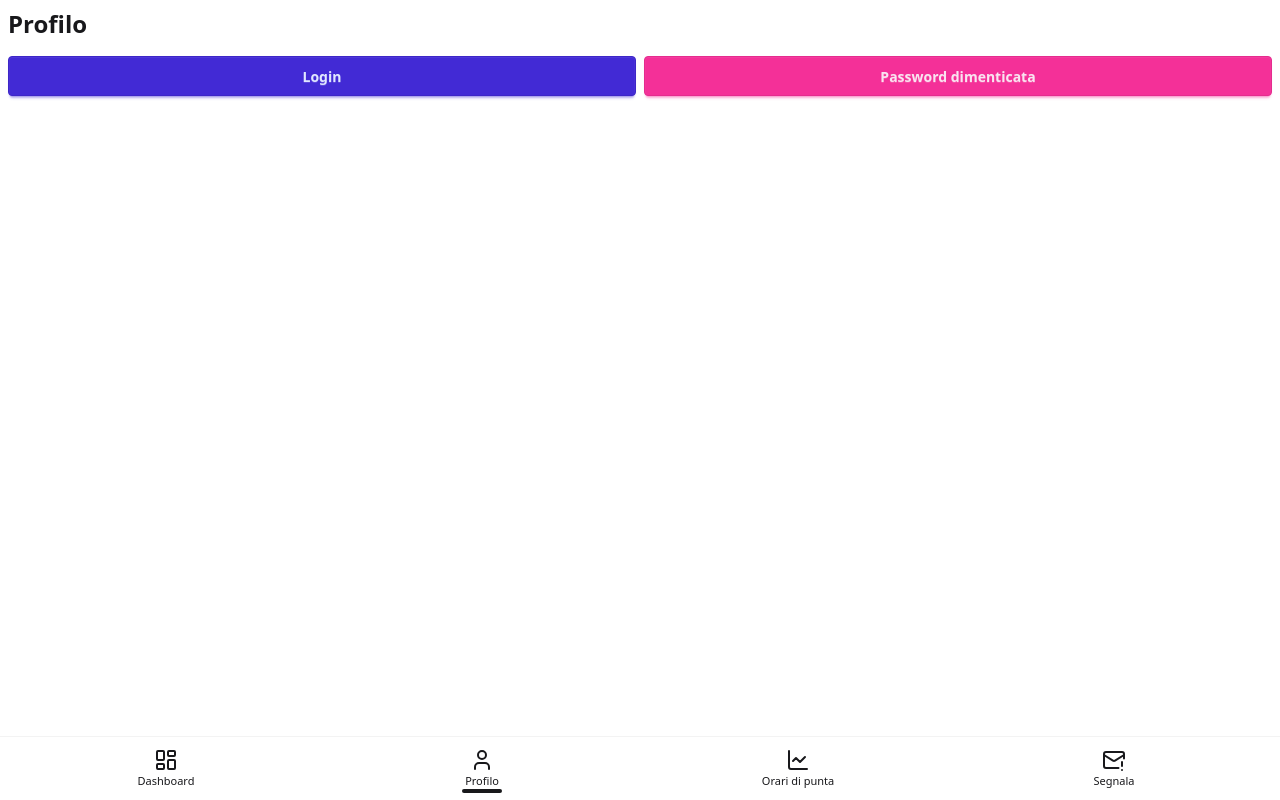
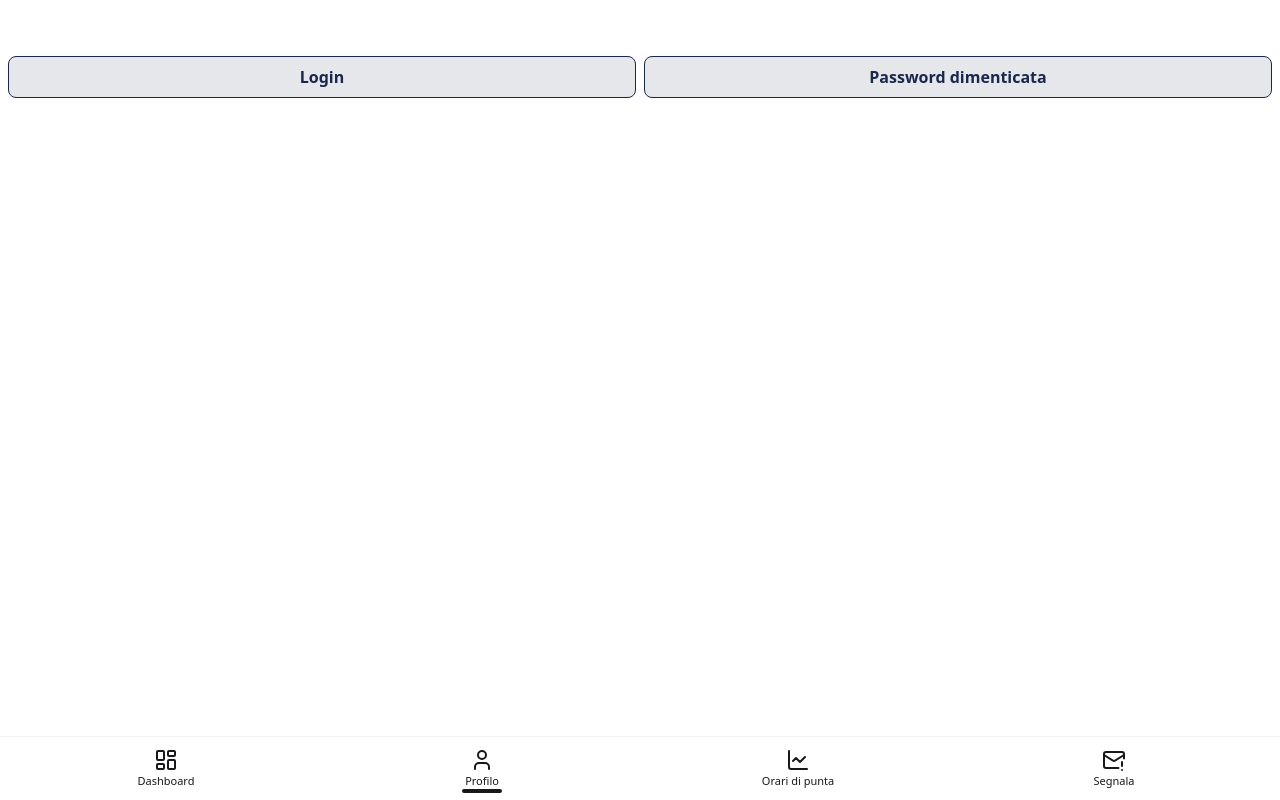
Before and after one commit to LucaDonatellis/ChronoBus, a SvelteKit app: page /profile in a window 1280 px wide. Built offline with nearby package versions, Linux system fonts and the light colour scheme.

Commit message:
fix: font

```diff
--- a/src/routes/profile/+page.svelte
+++ b/src/routes/profile/+page.svelte
@@ -39,14 +39,36 @@
 		}
 	}
 </script>
-<h2 class=" p-2 text-2xl font-semibold">Profilo</h2>
-<div class="flex gap-2 p-2">
-	<button onclick={gotologin} class="btn btn-primary flex-1"> Login </button>
-	{#if token}
-		<button onclick={logout} class="btn btn-secondary flex-1"> Logout </button>
-		<button onclick={gotochangePsw} class="btn btn-secondary flex-1"> Cambio password </button>
-	{/if}
-	{#if !token}
-		<button onclick={gotopswrec} class="btn btn-secondary flex-1"> Password dimenticata </button>
-	{/if}
+
+<h2 class="p-2 text-2xl font-semibold text-white ">Profilo</h2>
+
+<div class="flex flex-col gap-2 p-2">
+  <div class="flex gap-2">
+    <button
+      onclick={gotologin}
+      class="flex-1 bg-gray-200 text-[#1a274d] font-semibold py-2 rounded-lg border border-[#1a274d] transition-colors hover:bg-gray-300">
+      Login
+    </button>
+    {#if token}
+      <button
+        onclick={logout}
+        class="flex-1 bg-gray-200 text-[#1a274d] font-semibold py-2 rounded-lg border border-[#1a274d] transition-colors hover:bg-gray-300">
+        Logout
+      </button>
+    {/if}
+    {#if !token}
+      <button
+        onclick={gotopswrec}
+        class="flex-1 bg-gray-200 text-[#1a274d] font-semibold py-2 rounded-lg border border-[#1a274d] transition-colors hover:bg-gray-300">
+        Password dimenticata
+      </button>
+    {/if}
+  </div>
+  {#if token}
+    <button
+      onclick={gotochangePsw}
+      class="w-full bg-gray-200 text-[#1a274d] font-semibold py-2 rounded-lg border border-[#1a274d] transition-colors hover:bg-gray-300">
+      Cambio password
+    </button>
+  {/if}
 </div>
```
